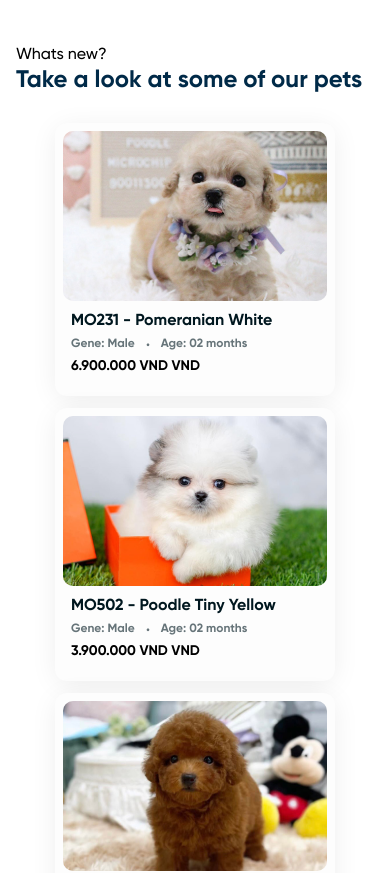
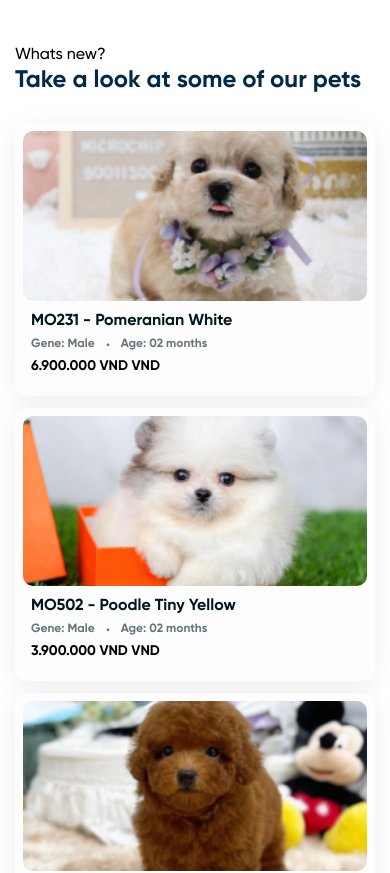
Before and after one commit to nthdat2704/clone-ui, a Next.js app: page / in a window 390 px wide. Shown: the part 820-1693 px from the top of the page. Built offline with nearby package versions, Linux system fonts and the light colour scheme.

Commit message:
[fix] fix responsive products section for home page

```diff
--- a/src/features/dog-features/products/product.module.scss
+++ b/src/features/dog-features/products/product.module.scss
@@ -53,7 +53,6 @@
 }
 .product {
     width: calc(calc((100% - var(--total-spacing)) / var(--column))) !important;
-    min-height: 378px;
 }
 
 @media screen and (max-width: 1023px) {
@@ -91,9 +90,6 @@
             gap: 10px;
         }
     }
-    .product {
-        min-height: unset !important;
-    }
 }
 @media screen and (max-width: 413px) {
     .products {
--- a/src/features/home-features/our-products/our-products.module.scss
+++ b/src/features/home-features/our-products/our-products.module.scss
@@ -10,25 +10,32 @@
 .heading-bottom {
     font-size: 24px;
 }
-
-.container-bottom {
-    display: flex;
-    flex-wrap: wrap;
-    gap: 20px;
-}
 .container-right-mobile {
     display: none;
 }
+.container-bottom {
+    --spacing: 20px;
+    --column: 4;
+    --total-spacing: calc(calc(var(--column) - 1) * var(--spacing));
+    display: flex;
+    flex-wrap: wrap;
+    gap: var(--spacing);
+}
+.product {
+    width: calc(calc((100% - var(--total-spacing)) / var(--column))) !important;
+}
 
-@media screen and (max-width: 1279px) {
+@media screen and (max-width: 1023px) {
     .container-bottom {
-        justify-content: center;
+        --column: 3;
     }
 }
 
 @media screen and (max-width: 767px) {
     .container-bottom {
-        gap: 12px;
+        --column: 2;
+        --spacing: 12px;
+        gap: var(--spacing);
     }
     .container-right {
         display: none;
@@ -37,3 +44,9 @@
         margin-top: 16px;
     }
 }
+
+@media screen and (max-width: 413px) {
+    .container-bottom {
+        --column: 1;
+    }
+}
--- a/src/features/home-features/our-products/our-products.tsx
+++ b/src/features/home-features/our-products/our-products.tsx
@@ -26,7 +26,7 @@ export const OutProducts = (props: OutProductsProps) => {
                 </div>
                 <div className={cx('container-bottom')}>
                     {products.map((item) => {
-                        return <Card data={item} />;
+                        return <Card className={cx('product')} fullWidth={true} data={item} />;
                     })}
                 </div>
                 <div className={cx('container-right-mobile')}>
--- a/src/features/home-features/whatsnew/whatsnew.module.scss
+++ b/src/features/home-features/whatsnew/whatsnew.module.scss
@@ -12,28 +12,42 @@
 }
 
 .container-bottom {
+    --spacing: 20px;
+    --column: 4;
+    --total-spacing: calc(calc(var(--column) - 1) * var(--spacing));
     display: flex;
     flex-wrap: wrap;
-    gap: 20px;
+    gap: var(--spacing);
+}
+.product {
+    width: calc(calc((100% - var(--total-spacing)) / var(--column))) !important;
 }
 .container-right-mobile {
     display: none;
 }
 
-@media screen and (max-width: 1279px) {
+@media screen and (max-width: 1023px) {
     .container-bottom {
-        justify-content: center;
+        --column: 3;
     }
 }
 
 @media screen and (max-width: 767px) {
     .container-bottom {
-        gap: 12px;
+        --column: 2;
+        --spacing: 12px;
+        gap: var(--spacing);
     }
     .container-right {
         display: none;
     }
     .container-right-mobile {
+        display: block;
         margin-top: 16px;
     }
 }
+@media screen and (max-width: 413px) {
+    .container-bottom {
+        --column: 1;
+    }
+}
--- a/src/features/home-features/whatsnew/whatsnew.tsx
+++ b/src/features/home-features/whatsnew/whatsnew.tsx
@@ -79,7 +79,7 @@ export const Whatsnew = (props: WhatsnewProps) => {
                 </div>
                 <div className={cx('container-bottom')}>
                     {data.map((item) => {
-                        return <Card data={item} />;
+                        return <Card fullWidth={true} className={cx('product')} data={item} />;
                     })}
                 </div>
                 <div className={cx('container-right-mobile')}>
--- a/src/shared/components/card/card.module.scss
+++ b/src/shared/components/card/card.module.scss
@@ -7,6 +7,7 @@
     box-shadow: 0px 4px 28px -2px #00000014;
     border-radius: 12px;
     padding: 8px 8px 0px 8px;
+    min-height: 378px;
 }
 .fullWidth {
     max-width: 100%;
@@ -78,4 +79,7 @@
     .card__image {
         max-height: 170px;
     }
+    .card__container {
+        min-height: unset;
+    }
 }
--- a/src/shared/components/container/container.module.scss
+++ b/src/shared/components/container/container.module.scss
@@ -1,6 +1,6 @@
 .container {
     max-width: 1210px;
-    padding: 0 16px;
+    padding: 0 15px;
     margin: 0 auto;
 }
 .container__fluid {
```
